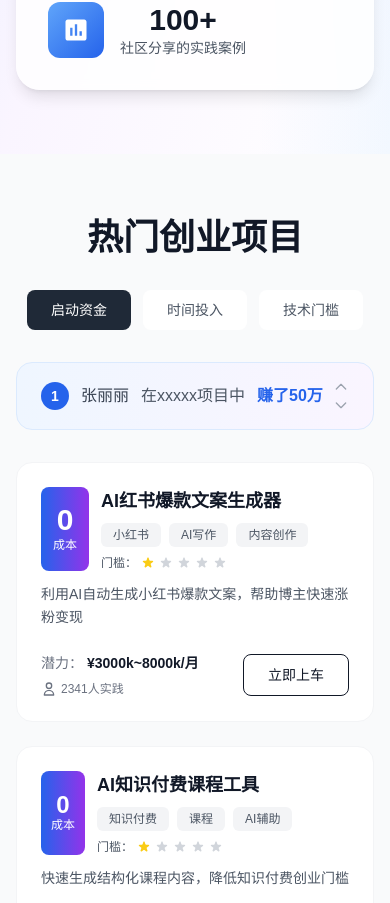
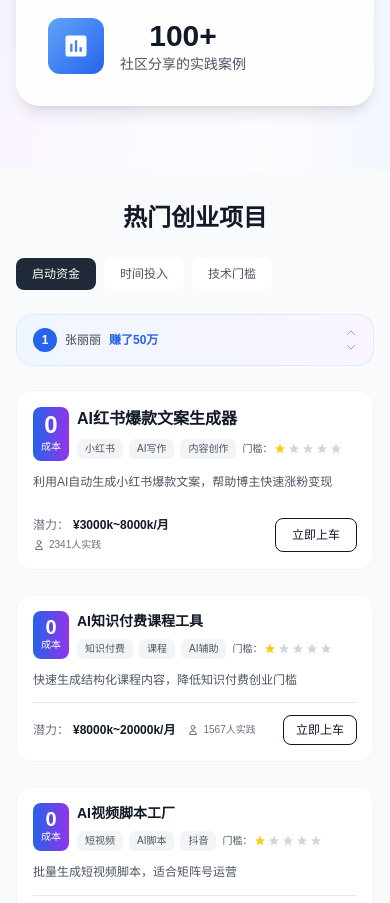
Before and after one commit to pikecode/aisalaryengine, a Vue app: page / in a window 390 px wide. Shown: the part 1033-1936 px from the top of the page. Built offline with nearby package versions, Linux system fonts and the light colour scheme.

Commit message:
feat(mobile): 优化ValuePillars组件移动端横向滚动体验

```diff
--- a/src/components/home/HeroSection.vue
+++ b/src/components/home/HeroSection.vue
@@ -1,5 +1,5 @@
 <template>
-  <section class="relative overflow-hidden pt-20 pb-16 bg-gradient-to-br from-blue-100 via-purple-50 to-white">
+  <section class="relative overflow-hidden pt-24 md:pt-20 pb-16 bg-gradient-to-br from-blue-100 via-purple-50 to-white">
     <!-- Background decoration -->
     <div class="absolute inset-0 overflow-hidden pointer-events-none">
       <!-- Flowing curves decoration -->
--- a/src/components/home/ProjectCard.vue
+++ b/src/components/home/ProjectCard.vue
@@ -1,39 +1,39 @@
 <template>
-  <!-- Featured card: horizontal layout -->
+  <!-- Featured card: horizontal layout on desktop, vertical on mobile -->
   <div
     v-if="isFeatured"
-    class="rounded-2xl p-6 transition-all duration-200 cursor-pointer hover:shadow-xl border h-full bg-white border-gray-100"
+    class="rounded-2xl p-4 md:p-6 transition-all duration-200 cursor-pointer hover:shadow-xl border h-full bg-white border-gray-100"
   >
-    <div class="flex flex-col md:flex-row items-start gap-6 h-full">
+    <div class="flex flex-col md:flex-row items-start gap-4 md:gap-6 h-full">
       <!-- Left side: Badge + Content -->
       <div class="flex-1 w-full">
-        <div class="flex items-start gap-3 mb-3">
+        <div class="flex items-start gap-2 md:gap-3 mb-3">
           <!-- Cost Badge -->
-          <span class="inline-flex flex-col items-center justify-center px-3 py-2 rounded-lg bg-gradient-to-r from-blue-600 to-purple-600 text-white flex-shrink-0 self-stretch">
-            <span class="text-3xl font-bold leading-none">0</span>
-            <span class="text-xs font-normal mt-0.5">成本</span>
+          <span class="inline-flex flex-col items-center justify-center px-2 md:px-3 py-1.5 md:py-2 rounded-lg bg-gradient-to-r from-blue-600 to-purple-600 text-white flex-shrink-0">
+            <span class="text-2xl md:text-3xl font-bold leading-none">0</span>
+            <span class="text-[10px] md:text-xs font-normal mt-0.5">成本</span>
           </span>
 
           <!-- Title + Tags -->
           <div class="flex-1">
-            <h3 class="text-lg font-bold text-gray-900 mb-2">
+            <h3 class="text-base md:text-lg font-bold text-gray-900 mb-2">
               {{ project.title }}
             </h3>
 
             <!-- Tags + Difficulty -->
-            <div class="flex flex-wrap items-center gap-2">
+            <div class="flex flex-wrap items-center gap-1.5 md:gap-2">
               <span
                 v-for="tag in project.tags.slice(0, 3)"
                 :key="tag"
-                class="text-xs px-3 py-1 rounded-md bg-gray-100 text-gray-600"
+                class="text-[10px] md:text-xs px-2 md:px-3 py-0.5 md:py-1 rounded-md bg-gray-100 text-gray-600"
               >
                 {{ tag }}
               </span>
 
               <!-- Difficulty Stars -->
-              <div class="flex items-center gap-1">
-                <span class="text-xs text-gray-600">门槛：</span>
-                <svg v-for="i in 5" :key="i" class="w-3.5 h-3.5" :class="i <= difficulty ? 'text-yellow-400' : 'text-gray-300'" fill="currentColor" viewBox="0 0 20 20">
+              <div class="flex items-center gap-0.5 md:gap-1">
+                <span class="text-[10px] md:text-xs text-gray-600">门槛：</span>
+                <svg v-for="i in 5" :key="i" class="w-3 md:w-3.5 h-3 md:h-3.5" :class="i <= difficulty ? 'text-yellow-400' : 'text-gray-300'" fill="currentColor" viewBox="0 0 20 20">
                   <path d="M9.049 2.927c.3-.921 1.603-.921 1.902 0l1.07 3.292a1 1 0 00.95.69h3.462c.969 0 1.371 1.24.588 1.81l-2.8 2.034a1 1 0 00-.364 1.118l1.07 3.292c.3.921-.755 1.688-1.54 1.118l-2.8-2.034a1 1 0 00-1.175 0l-2.8 2.034c-.784.57-1.838-.197-1.539-1.118l1.07-3.292a1 1 0 00-.364-1.118L2.98 8.72c-.783-.57-.38-1.81.588-1.81h3.461a1 1 0 00.951-.69l1.07-3.292z" />
                 </svg>
               </div>
@@ -42,26 +42,26 @@
         </div>
 
         <!-- Description -->
-        <p class="text-sm text-gray-600 leading-relaxed">
+        <p class="text-xs md:text-sm text-gray-600 leading-relaxed">
           {{ project.description }}
         </p>
       </div>
 
       <!-- Right side: Stats + Button -->
-      <div class="flex md:flex-col items-center md:items-end justify-between md:justify-between w-full md:w-auto">
+      <div class="flex md:flex-col items-center md:items-end justify-between md:justify-between w-full md:w-auto mt-2 md:mt-0">
         <div class="text-left md:text-right mb-0 md:mb-4">
-          <div class="text-sm flex items-center gap-1 mb-2">
+          <div class="text-xs md:text-sm flex items-center gap-1 mb-1 md:mb-2">
             <span class="text-gray-500">潜力：</span>
             <span class="text-gray-900 font-semibold">¥{{ priceRange }}/月</span>
           </div>
-          <div class="text-xs text-gray-500 flex items-center gap-1">
-            <svg class="w-4 h-4" fill="none" stroke="currentColor" viewBox="0 0 24 24">
+          <div class="text-[10px] md:text-xs text-gray-500 flex items-center gap-1">
+            <svg class="w-3 md:w-4 h-3 md:h-4" fill="none" stroke="currentColor" viewBox="0 0 24 24">
               <path stroke-linecap="round" stroke-linejoin="round" stroke-width="2" d="M16 7a4 4 0 11-8 0 4 4 0 018 0zM12 14a7 7 0 00-7 7h14a7 7 0 00-7-7z" />
             </svg>
             {{ project.views }}人实践
           </div>
         </div>
-        <button class="px-6 py-2.5 rounded-lg bg-white border border-gray-900 text-gray-900 text-sm font-medium hover:bg-gray-50 transition-colors whitespace-nowrap">
+        <button class="px-4 md:px-6 py-2 md:py-2.5 rounded-lg bg-white border border-gray-900 text-gray-900 text-xs md:text-sm font-medium hover:bg-gray-50 transition-colors whitespace-nowrap">
           立即上车
         </button>
       </div>
@@ -71,36 +71,36 @@
   <!-- Regular card: vertical layout -->
   <div
     v-else
-    class="rounded-2xl p-6 transition-all duration-200 cursor-pointer hover:shadow-xl border h-full flex flex-col bg-white border-gray-100"
+    class="rounded-2xl p-4 md:p-6 transition-all duration-200 cursor-pointer hover:shadow-xl border h-full flex flex-col bg-white border-gray-100"
   >
     <!-- Badge + Title + Tags + Difficulty -->
-    <div class="flex items-start gap-3 mb-3">
+    <div class="flex items-start gap-2 md:gap-3 mb-3">
       <!-- Cost Badge -->
-      <span class="inline-flex flex-col items-center justify-center px-2.5 py-1.5 rounded-lg bg-gradient-to-r from-blue-600 to-purple-600 text-white flex-shrink-0 self-stretch">
-        <span class="text-2xl font-bold leading-none">0</span>
-        <span class="text-xs font-normal">成本</span>
+      <span class="inline-flex flex-col items-center justify-center px-2 md:px-2.5 py-1.5 rounded-lg bg-gradient-to-r from-blue-600 to-purple-600 text-white flex-shrink-0">
+        <span class="text-xl md:text-2xl font-bold leading-none">0</span>
+        <span class="text-[10px] md:text-xs font-normal">成本</span>
       </span>
 
       <!-- Title + Tags + Difficulty -->
       <div class="flex-1">
-        <h3 class="text-lg font-bold text-gray-900 mb-2">
+        <h3 class="text-sm md:text-lg font-bold text-gray-900 mb-2">
           {{ project.title }}
         </h3>
 
         <!-- Tags + Difficulty -->
-        <div class="flex flex-wrap items-center gap-2">
+        <div class="flex flex-wrap items-center gap-1.5 md:gap-2">
           <span
             v-for="tag in project.tags.slice(0, 3)"
             :key="tag"
-            class="text-xs px-3 py-1 rounded-md bg-gray-100 text-gray-600"
+            class="text-[10px] md:text-xs px-2 md:px-3 py-0.5 md:py-1 rounded-md bg-gray-100 text-gray-600"
           >
             {{ tag }}
           </span>
 
           <!-- Difficulty Stars -->
-          <div class="flex items-center gap-1">
-            <span class="text-xs text-gray-600">门槛：</span>
-            <svg v-for="i in 5" :key="i" class="w-3.5 h-3.5" :class="i <= difficulty ? 'text-yellow-400' : 'text-gray-300'" fill="currentColor" viewBox="0 0 20 20">
+          <div class="flex items-center gap-0.5 md:gap-1">
+            <span class="text-[10px] md:text-xs text-gray-600">门槛：</span>
+            <svg v-for="i in 5" :key="i" class="w-3 md:w-3.5 h-3 md:h-3.5" :class="i <= difficulty ? 'text-yellow-400' : 'text-gray-300'" fill="currentColor" viewBox="0 0 20 20">
               <path d="M9.049 2.927c.3-.921 1.603-.921 1.902 0l1.07 3.292a1 1 0 00.95.69h3.462c.969 0 1.371 1.24.588 1.81l-2.8 2.034a1 1 0 00-.364 1.118l1.07 3.292c.3.921-.755 1.688-1.54 1.118l-2.8-2.034a1 1 0 00-1.175 0l-2.8 2.034c-.784.57-1.838-.197-1.539-1.118l1.07-3.292a1 1 0 00-.364-1.118L2.98 8.72c-.783-.57-.38-1.81.588-1.81h3.461a1 1 0 00.951-.69l1.07-3.292z" />
             </svg>
           </div>
@@ -109,25 +109,25 @@
     </div>
 
     <!-- Description -->
-    <p class="text-sm text-gray-600 leading-relaxed mb-4 flex-1">
+    <p class="text-xs md:text-sm text-gray-600 leading-relaxed mb-3 md:mb-4 flex-1">
       {{ project.description }}
     </p>
 
     <!-- Footer -->
-    <div class="flex items-center justify-between pt-4 border-t border-gray-200">
-      <div class="flex items-center gap-4">
-        <div class="text-sm flex items-center gap-1">
+    <div class="flex items-center justify-between pt-3 md:pt-4 border-t border-gray-200">
+      <div class="flex items-center gap-3 md:gap-4">
+        <div class="text-xs md:text-sm flex items-center gap-1">
           <span class="text-gray-500">潜力：</span>
           <span class="text-gray-900 font-semibold">¥{{ priceRange }}/月</span>
         </div>
-        <div class="text-xs text-gray-500 flex items-center gap-1">
-          <svg class="w-4 h-4" fill="none" stroke="currentColor" viewBox="0 0 24 24">
+        <div class="text-[10px] md:text-xs text-gray-500 flex items-center gap-1">
+          <svg class="w-3 md:w-4 h-3 md:h-4" fill="none" stroke="currentColor" viewBox="0 0 24 24">
             <path stroke-linecap="round" stroke-linejoin="round" stroke-width="2" d="M16 7a4 4 0 11-8 0 4 4 0 018 0zM12 14a7 7 0 00-7 7h14a7 7 0 00-7-7z" />
           </svg>
           {{ project.views }}人实践
         </div>
       </div>
-      <button class="px-4 py-2 rounded-lg bg-white border border-gray-900 text-gray-900 text-sm font-medium hover:bg-gray-50 transition-colors">
+      <button class="px-3 md:px-4 py-1.5 md:py-2 rounded-lg bg-white border border-gray-900 text-gray-900 text-xs md:text-sm font-medium hover:bg-gray-50 transition-colors whitespace-nowrap">
         立即上车
       </button>
     </div>
--- a/src/components/home/ProjectGrid.vue
+++ b/src/components/home/ProjectGrid.vue
@@ -1,20 +1,20 @@
 <template>
-  <section class="py-16 bg-gray-50">
+  <section class="py-8 md:py-16 bg-gray-50">
     <div class="max-w-7xl mx-auto px-4 md:px-6">
 
       <!-- Title -->
-      <div class="text-center mb-8">
-        <h2 class="text-4xl font-bold text-gray-900">热门创业项目</h2>
+      <div class="text-center mb-6 md:mb-8">
+        <h2 class="text-2xl md:text-4xl font-bold text-gray-900">热门创业项目</h2>
       </div>
 
       <!-- Filter Tabs -->
-      <div class="overflow-x-auto scrollbar-hide mb-8">
-        <div class="flex gap-3 justify-center">
+      <div class="overflow-x-auto scrollbar-hide mb-6 md:mb-8">
+        <div class="flex gap-2 md:gap-3 justify-start md:justify-center">
           <button
             v-for="tab in tabs"
             :key="tab"
             @click="activeTab = tab"
-            class="px-6 py-2.5 rounded-lg text-sm font-medium transition-all whitespace-nowrap"
+            class="px-4 md:px-6 py-2 md:py-2.5 rounded-lg text-xs md:text-sm font-medium transition-all whitespace-nowrap"
             :class="activeTab === tab
               ? 'bg-gray-800 text-white'
               : 'bg-white text-gray-600 hover:bg-gray-100'"
@@ -25,21 +25,20 @@
       </div>
 
       <!-- Leaderboard Banner -->
-      <div class="bg-gradient-to-r from-blue-50 to-purple-50 rounded-2xl px-6 py-4 mb-8 flex items-center justify-between max-w-4xl mx-auto border border-blue-100">
-        <div class="flex items-center gap-3">
-          <div class="w-7 h-7 rounded-full bg-blue-600 text-white flex items-center justify-center font-bold text-sm">
+      <div class="bg-gradient-to-r from-blue-50 to-purple-50 rounded-2xl px-4 md:px-6 py-3 md:py-4 mb-6 md:mb-8 flex items-center justify-between max-w-4xl mx-auto border border-blue-100">
+        <div class="flex items-center gap-2 md:gap-3 text-xs md:text-base">
+          <div class="w-6 h-6 md:w-7 md:h-7 rounded-full bg-blue-600 text-white flex items-center justify-center font-bold text-xs md:text-sm flex-shrink-0">
             1
           </div>
           <span class="text-gray-700 font-medium">张丽丽</span>
-          <span class="text-gray-600">在xxxxx项目中</span>
+          <span class="text-gray-600 hidden md:inline">在xxxxx项目中</span>
           <span class="text-blue-600 font-semibold">赚了50万</span>
         </div>
-        <div class="flex flex-col gap-0.5">
-          <svg class="w-4 h-4 text-gray-400" fill="none" stroke="currentColor" viewBox="0 0 24 24">
+        <div class="flex flex-col gap-0.5 flex-shrink-0">
+          <svg class="w-3 h-3 md:w-4 md:h-4 text-gray-400" fill="none" stroke="currentColor" viewBox="0 0 24 24">
             <path stroke-linecap="round" stroke-linejoin="round" stroke-width="2" d="M5 15l7-7 7 7" />
           </svg>
-          <svg class="w-4 h-4 text-gray-400" fill="none" stroke="currentColor" viewBox="0 0 24 24">
-            <path stroke-linecap="round" stroke-linejoin="round" stroke-width="2" d="M19 9l-7 7-7-7" />
+          <svg class="w-3 h-3 md:w-4 md:h-4 text-gray-400" fill="none" stroke="currentColor" viewBox="0 0 24 24">         <path stroke-linecap="round" stroke-linejoin="round" stroke-width="2" d="M19 9l-7 7-7-7" />
           </svg>
         </div>
       </div>
```
Also changed, not shown: src/components/home/ValuePillars.vue (+104 -25 lines).
